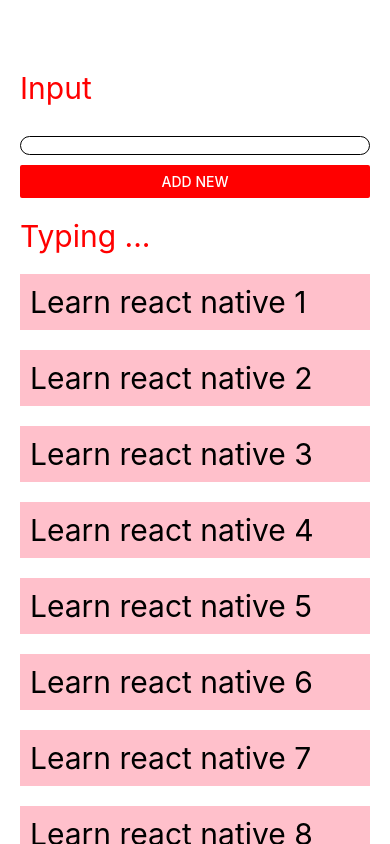
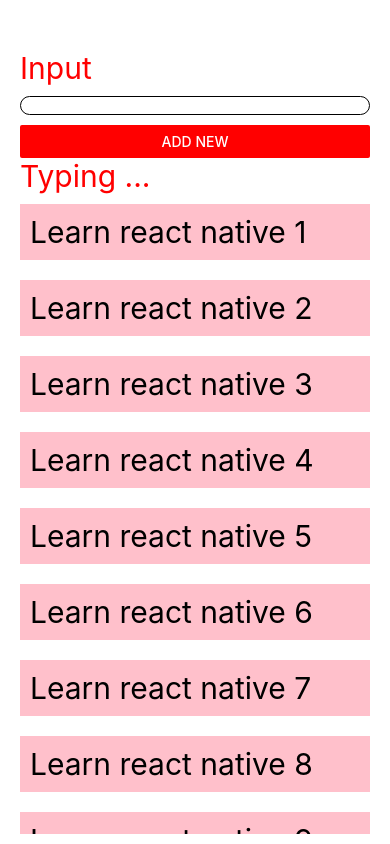
Before and after one commit to nvminh162/react-native-course, a React Native app in the folder 01-react-native-ultimate-starter/: screen / in a window 390 px wide. Built offline with nearby package versions, Linux system fonts and the light colour scheme.

Commit message:
how to use <FlatList/>, how to render by <FlatList/>, use keyExtractor for key, ...

```diff
--- a/01-react-native-ultimate-starter/App.tsx
+++ b/01-react-native-ultimate-starter/App.tsx
@@ -1,21 +1,28 @@
 import { useState } from "react";
-import { Button, ScrollView, StyleSheet, Text, TextInput, View } from "react-native";
+import {
+  Button,
+  FlatList,
+  StyleSheet,
+  Text,
+  TextInput,
+  View,
+} from "react-native";
 
 export default function App() {
   const [nameTodo, setNameTodo] = useState<string>("");
 
   const [todoList, setTodoList] = useState([
-    { id: 1, title: "Learn react native 1" },
-    { id: 2, title: "Learn react native 2" },
-    { id: 3, title: "Learn react native 3" },
-    { id: 4, title: "Learn react native 4" },
-    { id: 5, title: "Learn react native 5" },
-    { id: 6, title: "Learn react native 6" },
-    { id: 7, title: "Learn react native 7" },
-    { id: 8, title: "Learn react native 8" },
-    { id: 9, title: "Learn react native 9" },
-    { id: 10, title: "Learn react native 10" },
-    { id: 11, title: "Learn react native 11" },
+    { id: 1, title: "Learn react native 1", key: "nvminh" },
+    { id: 2, title: "Learn react native 2", key: "nvminh" },
+    { id: 3, title: "Learn react native 3", key: "nvminh" },
+    { id: 4, title: "Learn react native 4", key: "nvminh" },
+    { id: 5, title: "Learn react native 5", key: "nvminh" },
+    { id: 6, title: "Learn react native 6", key: "nvminh" },
+    { id: 7, title: "Learn react native 7", key: "nvminh" },
+    { id: 8, title: "Learn react native 8", key: "nvminh" },
+    { id: 9, title: "Learn react native 9", key: "nvminh" },
+    { id: 10, title: "Learn react native 10", key: "nvminh" },
+    { id: 11, title: "Learn react native 11", key: "nvminh" },
   ]);
 
   return (
@@ -40,11 +47,44 @@
           <Text style={styles.todoName}> {nameTodo} </Text>
         </Text>
       </View>
-      <ScrollView>
+      {/* <ScrollView>
         {todoList.map((todo) => (
           <Text key={todo.id} style={styles.todo}>{todo.title}</Text>
         ))}
-      </ScrollView>
+      </ScrollView> */}
+      <FlatList /* default flatList get key: key is key */
+        style={{ marginVertical: 10 }}
+        data={todoList}
+        keyExtractor={(item) => item.id + ""}
+        renderItem={({ item }) => {
+          /* console.log(data); */
+          /* data back example =>
+            {
+              "index": 0,
+              "item": {
+                "id": 1,
+                "title": "Learn react native 1"
+              },
+              "separators": {
+                "highlight": [Function highlight],
+                "unhighlight": [Function unhighlight],
+                "updateProps": [Function updateProps]
+              }
+            }
+          */
+          /*
+            use Object Destructuring => data = { index, item, separators }
+          */
+          return (
+            <Text
+              style={styles.todo}
+              // key={item.id}
+            >
+              {item.title}
+            </Text>
+          );
+        }}
+      />
     </View>
   );
 }
@@ -53,7 +93,6 @@
   text: {
     fontSize: 30,
     color: "red",
-    marginVertical: 20,
   },
   todoName: {
     color: "green",
```
